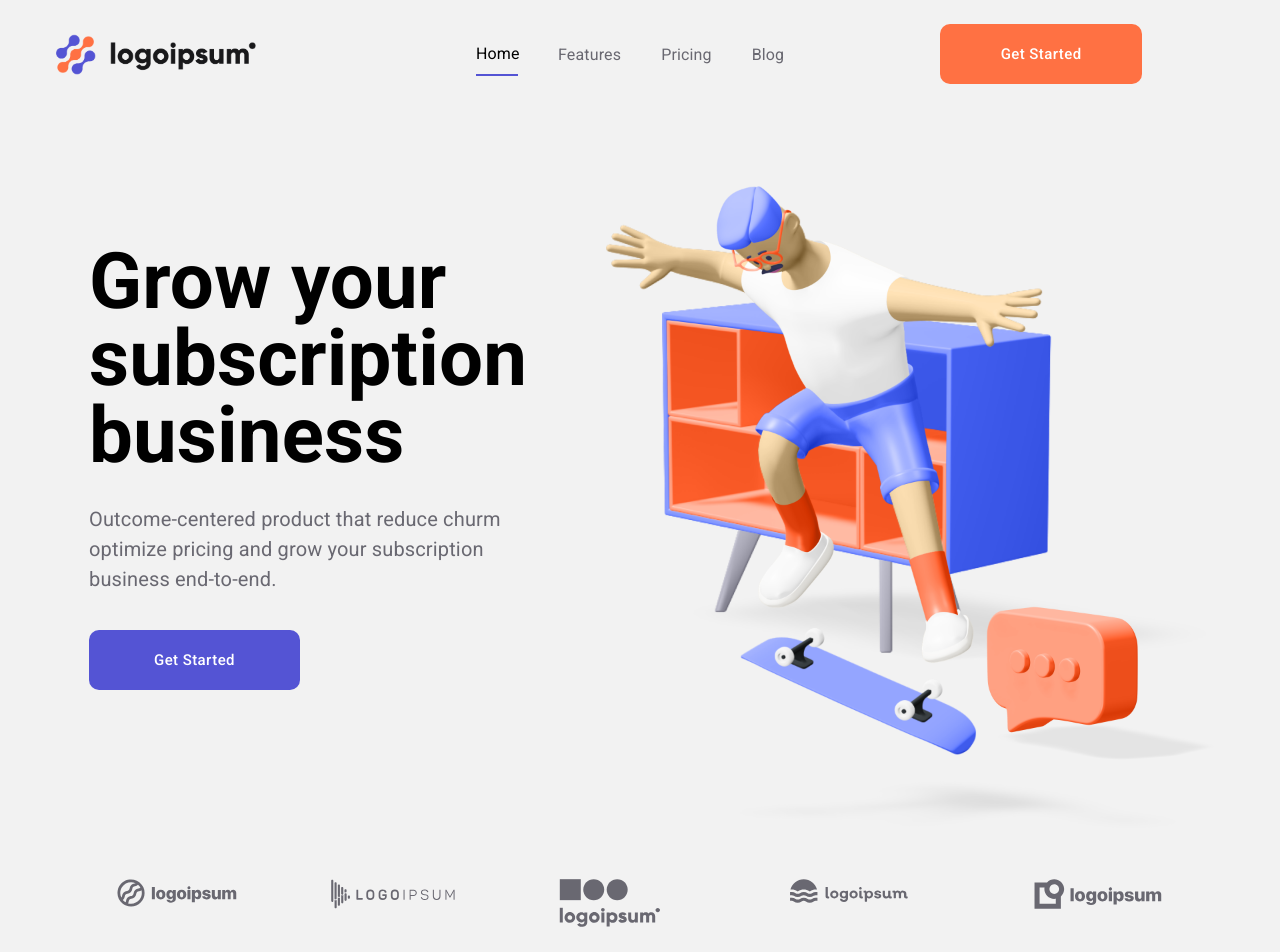
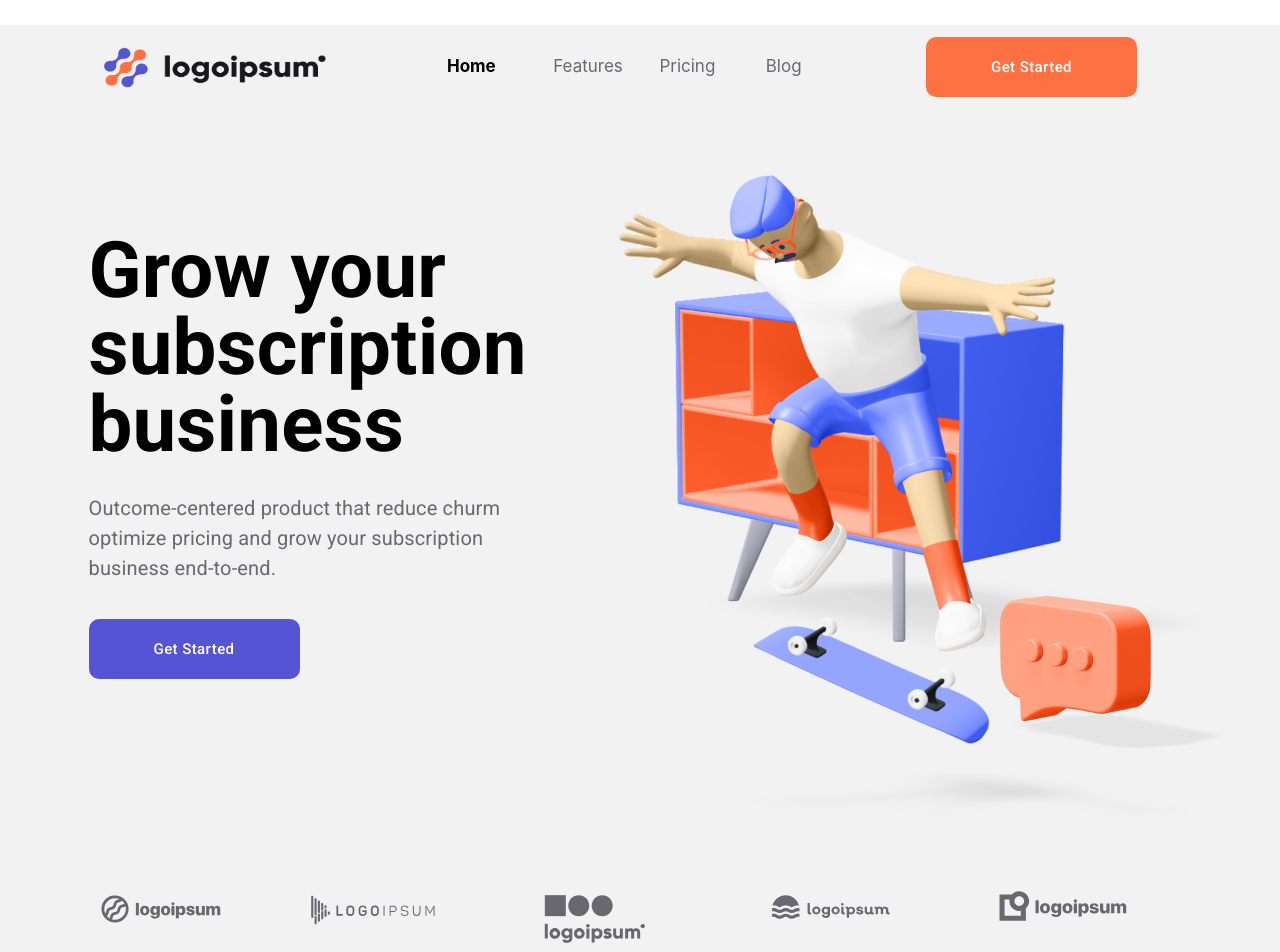
Before and after one commit to Mamoor000khan/Logoipsum-react-app, a React (Create React App) app: page / in a window 1280 px wide. Shown: the top 952 px of the page. Built offline with nearby package versions, Linux system fonts and the light colour scheme.

Commit message:
from scratch

```diff
--- a/src/App.js
+++ b/src/App.js
@@ -12,9 +12,9 @@ function App() {
     <div className="App" style={{backgroundColor:'#F2F2F2'}}>
       <Header />
 
-      <Features />
+       <Features />
 
-      <Package />
+     <Package />
 
       <Pricing/>
 
--- a/src/components/Header/header.js
+++ b/src/components/Header/header.js
@@ -1,6 +1,6 @@
 import React from 'react';
 import Headerbottom from './headerBottom';
-import Headertop from './headerTop';
+ import Headertop from './headerTop';
 
 import Navbar from '../Nav/navbar';
 
@@ -9,7 +9,9 @@ function header () {
     return (
         <div style={{backgroundColor:'#F2F2F2'}}>
           <Navbar/>
+
           <Headertop/>
+
           <Headerbottom/>
 
         </div>
--- a/src/components/Header/headerBottom.js
+++ b/src/components/Header/headerBottom.js
@@ -1,7 +1,8 @@
 import React from 'react';
 import { makeStyles } from '@material-ui/core/styles';
+import Grid from '@material-ui/core/Grid';
+import { Container } from '@material-ui/core';
 
-import Grid from '@material-ui/core/Grid';
 
  import Img0 from '../../assets/svg/headerbottom-0.svg';
  import Img1 from '../../assets/svg/headerbottom-1.svg';
@@ -11,86 +12,44 @@ import Img4 from '../../assets/svg/headerbottom-4.svg';
 
 const useStyles = makeStyles((theme) => ({
   root: {
+    width:'1126px',
+    height:'150px',
+    marginTop:'300px',
     justifyContent:'space-around',
-     marginLeft:'117px'
   },
   paper: {
-    // padding: theme.spacing(1),
+    padding: theme.spacing(2),
     textAlign: 'center',
-
-    // color: theme.palette.text.secondary,
+    color: theme.palette.text.secondary,
   },
 }));
 
-export default function HeaderBottom(props) {
+export default function HeaderBottom() {
   const classes = useStyles();
 
-  function FormRow() {
   return (
-      <React.Fragment>
-        <Grid item xs={2} >
-           <img src={Img0} alt='' />
+    <Container className={classes.root}>
+      <Grid container spacing={1}>
+        <Grid item xs={12} md={2} style={{width:'118.78px', height:'27.12px'}}>
+                    <img src={Img0} alt=''/>
         </Grid>
-        <Grid item xs={2}>
-        <img src={Img1} alt='' style={{marginLeft:'16px'}}/>
+
+        <Grid item xs={12} md={2} style={{width:'123.36', height:'28.42px',marginLeft:'29px'}}>
+          <img src={Img1} alt='' />
         </Grid>
-        <Grid item xs={2}>
-        <img src={Img2} alt='' style={{marginLeft:'46px'}}/>
+
+        <Grid item xs={12} md={2} style={{width:'100.19', height:'47.12px', marginLeft:'52px'}}>
+           <img src={Img2} alt='' />
         </Grid>
-        <Grid item xs={2}>
-        <img src={Img3} alt='' style={{marginLeft:'80px'}}/>
+
+        <Grid item xs={12} md={2} style={{width:'117.68', height:'23.12px', marginLeft:'47px'}}>
+           <img src={Img3} alt='' />
         </Grid>
-        <Grid item xs={2}>
-        <img src={Img4} alt='' style={{marginLeft:'126px'}}/>
+
+        <Grid xs={12} md={2} style={{width:'118.78px', height:'29.52px', marginLeft:'50px'}}>
+           <img src={Img4} alt='' />
         </Grid>
-      </React.Fragment>
+      </Grid>
+    </Container>
   );
 }
-
-  return (
-    <div className={classes.root}>
-      <Grid container spacing={3}>
-        <Grid container item xs={25} spacing={3}>
-          <FormRow />
-        </Grid>
-
-      </Grid>
-    </div>
-  );
-}
-
-
-
-
-
-
-
-
-
-
-// import React from 'react';
-
-// import Group from '../../assets/SVG/Group.svg';
-// import Group1 from '../../assets/SVG/Group (1).svg';
-// import Group2 from '../../assets/SVG/Group (2).svg';
-// import Group3 from '../../assets/SVG/Group (3).svg';
-// import Group4 from '../../assets/SVG/Group (4).svg';
-
-// import classes from './headerbottom.module.css'
-
-// function Headerbottom () {
-//     return (
-//         <div className={classes.headerBottomItem}>
-
-//             <img src={Group}/>
-//             <img src={Group1}/>
-//             <img src={Group2}/>
-//             <img src={Group3}/>
-//             <img src={Group4}/>
-
-//             </div>
-//     )
-// }
-
-
-// export default Headerbottom;
--- a/src/components/Header/headerTop.js
+++ b/src/components/Header/headerTop.js
@@ -1,35 +1,37 @@
 import React,{useState} from 'react';
 
 import Typography from '@material-ui/core/Typography';
-import Container from '@material-ui/core/Container';
+import Grid from '@material-ui/core/Grid';
+
 import GetHeaderBtn from './getHeaderBtn.js';
+
 import ArrowDownwardIcon from '@material-ui/icons/ArrowDownward';
 import Img from '../../assets/img/header.png';
+import { Container } from '@material-ui/core';
 
 
 export default function HeaderTop() {
 
+  // Arrow down Function
   const [showScroll, setShowScroll] = useState(false)
 
   const checkScrollTop = () => {
-    if (!showScroll && window.pageYOffset > 200){
+    if (!showScroll && window.pageYOffset > 100){
       setShowScroll(true)
-    } else if (showScroll && window.pageYOffset <= 200){
+    } else if (showScroll && window.pageYOffset <= 100){
       setShowScroll(false)
     }
   };
 
   const scrollEnd = () =>{
-    window.scrollTo({top: document.body.offsetHeight, behavior: 'smooth'});
+    window.scrollTo({top: document.body.offsetHeight, behavior: 'smooth', });
   };
 
   window.addEventListener('scroll', checkScrollTop)
 
-
   return (
-    <React.Fragment>
-      <Container style={{width:'1151px', height:'636px', marginLeft:'65px'}}>
-
+    <Container style={{width:'1151px', height:'363px'}}>
+      <Grid>
          <Typography style={{width:'462px', height: '231px'}} >
                  <b style={{fontSize:'78px', lineHeight:'77px'}}>Grow your subscription business</b>
          </Typography>
@@ -38,19 +40,25 @@ export default function HeaderTop() {
                  <p style={{fontSize:'20px', marginTop:'30px', color:'#696871'}}>Outcome-centered product that reduce churm optimize pricing and grow your subscription business end-to-end.</p>
           </Typography>
 
+        <Grid>
           <GetHeaderBtn/>
+        </Grid>
 
+        <Grid>
             <div style={{marginLeft:'257px', marginTop:'-49px'}}>
             <ArrowDownwardIcon onClick={scrollEnd} style={{fontSize:'40px',
                                     display: showScroll ? 'flex' : 'none'}}/>
             </div>
+         </Grid>
 
-            <div style={{width:'385', height:'636px', marginLeft: '517px',
+         <Grid>
+            <div style={{width:'617', height:'636px', marginLeft: '530px',
                          marginTop: '-504px'}}>
                 <img src={Img} alt="" style={{width:'610px'}}/>
             </div>
+            </Grid>
+      </Grid>
     </Container>
-    </React.Fragment>
   );
 };
 
--- a/src/components/Nav/getStartedButton.js
+++ b/src/components/Nav/getStartedButton.js
@@ -18,7 +18,7 @@ const useStyles = makeStyles({
         backfaceVisibility: 'hidden',
         boxShadow: 'none',
         // position: 'fixed',
-        marginLeft: '156px',
+        // marginLeft: '135px',
 
 
         '&:hover': {
--- a/src/components/Nav/navbar.js
+++ b/src/components/Nav/navbar.js
@@ -1,74 +1,157 @@
 import React from 'react';
 import { makeStyles } from '@material-ui/core/styles';
 
-import Toolbar from '@material-ui/core/Toolbar';
-import Typography from '@material-ui/core/Typography';
-import Button from './getStartedButton';
+import Grid from '@material-ui/core/Grid';
 
 import Logo from '../../assets/img/navbarlogo.png';
+import Button from './getStartedButton';
+import { Container } from '@material-ui/core';
 
 const useStyles = makeStyles((theme) => ({
   root: {
-    // flexGrow: 1,
-    padding: '10px',
+
+    width:'1120px',
+    height:'60xp',
+     marginBottom:'135px',
+     marginTop: '37px',
+    //  marginLeft: "77px",
+     textAlign:'centre',
   },
+  link: {
+        // flexGrow: 1,
+        fontSize: '17px',
+        textTransform: 'none',
+        color: '#696871',
+        margin: 'auto',
+        marginLeft:'-54px',
+        marginTop:'19px',
 
-  title: {
-    flexGrow: 1,
-  },
 
-link: {
-    // flexGrow: 1,
-    fontSize: '1rem',
-    // fontWeight: '400px',
-    lineHeight: '41px',
-    marginLeft: '40px',
-    textTransform: 'none',
-    color: '#696871',
-    // margin: 'auto',
+        //   '&:hover': {
+        //     borderBottom: '2px solid #5454D4',
+        //     color: 'black',
+        //     lineHeight: 'inherit',
+        //     textDecoration: 'none',
+        //     fontWeight: 'bold',
 
-      '&:hover': {
-        borderBottom: '2px solid #5454D4',
-        color: 'black',
-        lineHeight: '41px',
-        textDecoration: 'none',
-        fontWeight: '50%',
-    }
-   }
-  }
- )
-);
+        // }
+       }
+}));
 
-export default function ButtonAppBar() {
+export default function CenteredGrid() {
   const classes = useStyles();
 
   return (
-    <div className={classes.root}>
-       <nav style={{marginBottom:'135px'}}>
-         <Toolbar style={{width:'1120px', height:'60px', padding:'12px'}}>
+    <Container className={classes.root}>
+      <Grid container spacing={3} >
+        <Grid item xs={12} md={3}>
+          <img alt="" src={Logo} style={{width:'222px', height:'41px', margin:'auto',
+                                         textAlign:'center', marginTop:'10px' }}/>
+        </Grid>
 
-              <img alt="" src={Logo} style={{width:'200px', height:'41px', marginLeft:'34px'}}/>
+        <Grid  item xs={12} md={1} style={{width:'42px', height:'20px', fontSize:'17px', marginLeft:'52px', margin:'auto',
+                                            color:'black', /*borderBottom:'2px solid #5454D4'*/
+                                             marginTop:'19px'}} >
+                                                 <b> Home</b>
+        </Grid>
+      <Grid className={classes.link} item xs={12} md={1} style={{width:'61px', height:'20px'}}>
+          Features
+        </Grid>
+        <Grid className={classes.link} item xs={12} md={1} style={{width:'47px', height:'20px'}}>
+           Pricing
+        </Grid>
+        <Grid className={classes.link} item xs={12} md={1} style={{width:'30px', height:'20px'}} >
+          Blog
+        </Grid>
+
+        <Grid item xs={12} md={3}>
+          <Button/>
+        </Grid>
+        </Grid>
+
+    </Container>
+  );
+}
 
 
-            <Typography style={{width:'42px' , color:'black', borderBottom:'2px solid #5454D4', lineHeight:'41px', marginLeft: '220px', }} >
-              Home
-            </Typography >
-            <Typography className={classes.link}>
-              Features
-            </Typography>
-            <Typography className={classes.link} >
-              Pricing
-            </Typography>
-            <Typography className={classes.link}>
-              Blog
-            </Typography>
 
-              <Button/>
-         </Toolbar>
-       </nav>
-    </div>
-  );
-}
+
+
+
+
+
+
+// import React from 'react';
+// import { makeStyles } from '@material-ui/core/styles';
+
+// import Toolbar from '@material-ui/core/Toolbar';
+// import Typography from '@material-ui/core/Typography';
+// import Button from './getStartedButton';
+
+// import Logo from '../../assets/img/navbarlogo.png';
+
+// const useStyles = makeStyles((theme) => ({
+//   root: {
+//     // flexGrow: 1,
+//     padding: '10px',
+//   },
+
+//   title: {
+//     flexGrow: 1,
+//   },
+
+// link: {
+//     // flexGrow: 1,
+//     fontSize: '1rem',
+//     // fontWeight: '400px',
+//     lineHeight: '41px',
+//     marginLeft: '40px',
+//     textTransform: 'none',
+//     color: '#696871',
+//     // margin: 'auto',
+
+//       '&:hover': {
+//         borderBottom: '2px solid #5454D4',
+//         color: 'black',
+//         lineHeight: '41px',
+//         textDecoration: 'none',
+//         fontWeight: '50%',
+//     }
+//    }
+//   }
+//  )
+// );
+
+// export default function ButtonAppBar() {
+//   const classes = useStyles();
+
+//   return (
+//     <div className={classes.root}>
+//        <nav style={{marginBottom:'135px'}}>
+//          <Toolbar style={{width:'1120px', height:'60px', padding:'12px'}}>
+
+//               <img alt="" src={Logo} style={{width:'200px', height:'41px', marginLeft:'34px'}}/>
+
+
+//             <Typography style={{width:'42px' , color:'black', borderBottom:'2px solid #5454D4', lineHeight:'41px', marginLeft: '220px', }} >
+//               Home
+//             </Typography >
+//             <Typography className={classes.link}>
+//               Features
+//             </Typography>
+//             <Typography className={classes.link} >
+//               Pricing
+//             </Typography>
+//             <Typography className={classes.link}>
+//               Blog
+//             </Typography>
+
+//               <Button/>
+//          </Toolbar>
+//        </nav>
+//     </div>
+//   );
+// }
 
 
   // <nav className={`${classes.nav} ${classes.container} ${classes.navLinks}`}>
--- a/src/components/package/package.js
+++ b/src/components/package/package.js
@@ -3,14 +3,14 @@ import React from 'react';
 import Typography from '@material-ui/core/Typography';
 import Container from '@material-ui/core/Container';
 import Img from '../../assets/img/package.png';
-import PackagePlans from './packageplans';
+ import PackagePlans from './packageplans';
 
 
 export default function Package() {
   return (
     <React.Fragment>
       <Container style={{width:'1151px', height:'636px', marginTop:'100px',
-                         marginLeft:'115px'}}>
+                         }}>
 
             <div>
                <Typography style={{width:'556px', height:'57px', marginBottom:'38px'}}>
--- a/src/components/package/packageplans.js
+++ b/src/components/package/packageplans.js
@@ -12,6 +12,7 @@ import Cam from '../../assets/img/cam.png';
 const useStyles = makeStyles((theme) => ({
   img: {
     width: '151px',
+    marginLeft:'30px',
        },
       }
      )
@@ -26,7 +27,7 @@ export default function PackgagePlans() {
           <Grid item xs={4} style={{marginTop:'125px'}} >
               <img alt='' src={Card} className={classes.img}/>
             <Typography>
-              <b style={{marginLeft:'14px',fontSize:'25px'}}
+              <b style={{marginLeft:'30px',fontSize:'25px'}}
                  >Benchmarks
               </b>
             </Typography>
@@ -39,11 +40,11 @@ export default function PackgagePlans() {
           <Grid item xs={4} style={{marginTop:'125px'}}>
               <img alt='' src={Calc} className={classes.img}/>
             <Typography>
-               <b style={{marginLeft:'11px',fontSize:'25px'}}
+               <b style={{marginLeft:'32px',fontSize:'25px'}}
                   >Pricing Audit
                </b>
             </Typography>
-            <Typography style={{width:'288px', fontSize:'14px', marginLeft:'-17px',
+            <Typography style={{width:'307px', fontSize:'15px', marginLeft:'-17px',
                                color:'#696871', marginTop:'13px', lineHeight:'26px'}}>
                  Benchmark the health of your monetization and pricing strategy.
             </Typography>
@@ -52,11 +53,11 @@ export default function PackgagePlans() {
            <Grid item xs={4} style={{marginTop:'125px'}}>
                 <img alt='' src={Cam} className={classes.img}/>
               <Typography>
-                 <b style={{marginLeft:'-10px',fontSize:'25px'}}
+                 <b style={{marginLeft:'3px',fontSize:'25px'}}
                    >Retention Audit
                   </b>
               </Typography>
-              <Typography style={{width:'288px', fontSize:'15px', marginLeft:'-17px',
+              <Typography style={{width:'288px', fontSize:'15px', marginLeft:'-31px',
                                color:'#696871', marginTop:'13px', lineHeight:'26px'}}>
                   Audit where revenue leakage exists and where you can increase
                   retention.
@@ -76,51 +77,3 @@ export default function PackgagePlans() {
     </div>
   );
 };
-
-
-
-// import React from 'react';
-// import Typography from '@material-ui/core/Typography';
-
-// import Icon1 from '../../assets/img/Icon 001.png';
-// import Icon2 from '../../assets/img/Icon 002.png';
-// import Icon3 from '../../assets/img/Icon 003.png';
-
-// import classes from './packageplans.module.css';
-
-// function PackagePlans () {
-//     return (
-//         <div className={classes.headerBottomItem}>
-//             <div className={classes.headerBottom}>
-//             <img src={Icon1} className={classes.avatar}/>
-
-//                  <Typography style={{fontSize: '20px', marginbottom: '19px', marginleft: '57px', margintop: '-13px'}} ><b>Benchmarks</b></Typography>
-//                  <Typography  style={{fontSize:'14px', height:'72px', lineHeight:'22px', color: '#696871', width: '305px', marginleft: '-73px', margintop: '19px'}}>See how you stack up against comporable compnies in similar stages</Typography>
-
-//             </div>
-
-
-
-//             <div className={classes.headerBottom}>
-//             <img src={Icon2} className={classes.avatar}/>
-//             <div>
-//                  <Typography style={{fontSize: '20px', marginbottom: '15px', marginleft: '60px', margintop: '-13px'}} ><b>Pricing Audit</b></Typography>
-//                  <Typography  style={{fontSize:'16px', height:'72px', lineHeight:'22px', color: '#696871', width: '304px', marginleft: '-73px', margintop: '19px'}}>Benchmark the health of your monetization and pricing strategy.</Typography>
-//              </div>
-//             </div>
-
-//             <div className={classes.headerBottom}>
-//             <img src={Icon3} className={classes.avatar}/>
-//             <div>
-//                  <Typography style={{fontSize: '20px', marginbottom: '15px', marginleft: '38px', margintop: '-13px'}} ><b>Retention Audit</b></Typography>
-//                  <Typography  style={{fontSize:'14px', height:'72px', lineHeight:'22px', color: '#696871', width: '304px', marginleft: '-73px', margintop: '19px'}}>Audit where revenue leakage exists and where you can increase retention.</Typography>
-//              </div>
-//             </div>
-
-//         </div>
-//     )
-//         }
-
-
-
-// export default PackagePlans;
--- a/src/components/pricing/pricingpack.js
+++ b/src/components/pricing/pricingpack.js
@@ -1,20 +1,24 @@
 import React from 'react';
 import { makeStyles } from '@material-ui/core/styles';
+import Grid from '@material-ui/core/Grid';
+
+import Paper from '@material-ui/core/Paper';
 
 import StartedBtn from './startedBtn';
+import { Typography } from '@material-ui/core';
 
 const useStyles = makeStyles((theme) => ({
-  packContainer:{
-        display:'flex',
-        justifyContent:'spaceBetween',
-        // textAlign:'centre',
+  root: {
+    flexGrow: 1,
+
   },
+
   packItem: {
             width:'330px',
              textAlign:'centre',
             height:'441px',
             // borderRadius:'10px',
-        marginLeft:'90px',
+            marginLeft:'100px',
             lineHight:'45px',
             color:'#696871',
             color:'#1D293F',
@@ -26,15 +30,31 @@ const useStyles = makeStyles((theme) => ({
                 borderRadius: '15px 15px 15px 15px',
             },
          },
+
+  paper: {
+    height: 441,
+    width: 330,
+  },
+  control: {
+    padding: theme.spacing(2),
+  },
 }));
 
-function PricingPack() {
+export default function SpacingGrid() {
+  // const [spacing, setSpacing] = React.useState(2);
    const classes = useStyles();
-    return(
-      <div className={classes.packContainer}>
-        <div className={classes.packItem}>
 
-          {/* STARTER PACK */}
+  // const handleChange = (event) => {
+  //   setSpacing(Number(event.target.value));
+  // };
+
+  return (
+    <Grid container className={classes.root} spacing={2}>
+      <Grid item xs={12} md={12}>
+        <Grid container >
+
+            <Grid  item >
+              <Typography className={classes.packItem} style={{marginLeft:'700px'}}>
                      <p>starter</p>
                          <p>
                            <b style={{fontSize:'55px'}}>Free</b></p>
@@ -42,10 +62,11 @@ function PricingPack() {
                          <p>5 Gb Hosting</p>
                          <p>Limited Support</p>
                            <StartedBtn/>
-         </div>
+              </Typography>
+            </Grid>
 
-        {/* PREMIUM PACK */}
-        <div className={classes.packItem}>
+            <Grid  item style={{textAlign:'centre'}}>
+             <Typography className={classes.packItem}>
              <p>Premium</p>
            <p>
              <b style={{fontSize:'45px'}}>$29/month</b></p>
@@ -53,10 +74,11 @@ function PricingPack() {
            <p>15 Gb Hosting</p>
            <p>premium Support</p>
                <StartedBtn/>
-        </div>
+             </Typography>
+            </Grid>
 
-           {/* ENTERPRICE */}
-        <div className={classes.packItem}>
+            <Grid  item>
+            <Typography className={classes.packItem}>
             <p>enterprice</p>
             <p>
               <b style={{fontSize:'45px'}}>$49/month</b></p>
@@ -64,10 +86,118 @@ function PricingPack() {
             <p>50 Gb Hosting</p>
             <p>premium Support</p>
              <StartedBtn/>
-            </div>
+            </Typography>
+            </Grid>
 
-       </div>
-    )
-  };
+        </Grid>
+      </Grid>
 
-  export default PricingPack;
+    </Grid>
+  );
+}
+
+
+
+
+
+
+
+
+
+
+
+
+
+
+
+
+
+
+
+
+
+
+
+
+
+
+
+
+
+
+
+// import React from 'react';
+// import { makeStyles } from '@material-ui/core/styles';
+
+// import StartedBtn from './startedBtn';
+
+// const useStyles = makeStyles((theme) => ({
+//   packContainer:{
+//         display:'flex',
+//         justifyContent:'spaceBetween',
+//         width:'1202px',
+//         height:'550px'
+//         // textAlign:'centre',
+//     },
+//   packItem: {
+//         width:'330px',
+//          textAlign:'centre',
+//         height:'441px',
+//         // borderRadius:'10px',
+//         marginLeft:'90px',
+//         lineHight:'45px',
+//         color:'#696871',
+//         color:'#1D293F',
+
+//     '&:hover':{
+//             backgroundColor:'#FF7143',
+//             color:'#fff',
+//             height:'380px',
+//             borderRadius: '15px 15px 15px 15px',
+//         },
+//      },
+//     }));
+
+// function PricingPack() {
+//   const classes = useStyles();
+//     return(
+//       <div className={classes.packContainer}>
+//         <div className={classes.packItem}>
+
+//           {/* STARTER PACK */}
+//           <p>starter</p>
+//           <p>
+//             <b style={{fontSize:'55px'}}>Free</b></p>
+//           <p>1 Website</p>
+//           <p>5 Gb Hosting</p>
+//           <p>Limited Support</p>
+//             <StartedBtn/>
+//          </div>
+
+//         {/* PREMIUM PACK */}
+//         <div className={classes.packItem}>
+//           <p>Premium</p>
+//           <p>
+//             <b style={{fontSize:'45px'}}>$29/month</b></p>
+//           <p>10 Website</p>
+//           <p>15 Gb Hosting</p>
+//           <p>premium Support</p>
+//               <StartedBtn/>
+//         </div>
+
+//            {/* ENTERPRICE */}
+//         <div className={classes.packItem}>
+//            <p>enterprice</p>
+//            <p>
+//              <b style={{fontSize:'45px'}}>$49/month</b></p>
+//            <p>unlimited Website</p>
+//            <p>50 Gb Hosting</p>
+//            <p>premium Support</p>
+//             <StartedBtn/>
+//             </div>
+
+//        </div>
+//     )
+//   };
+
+//   export default PricingPack;
```
Also changed, not shown: src/components/features/features.js (+0 -41 lines). Lines whose indentation alone changed are shown as unchanged.
